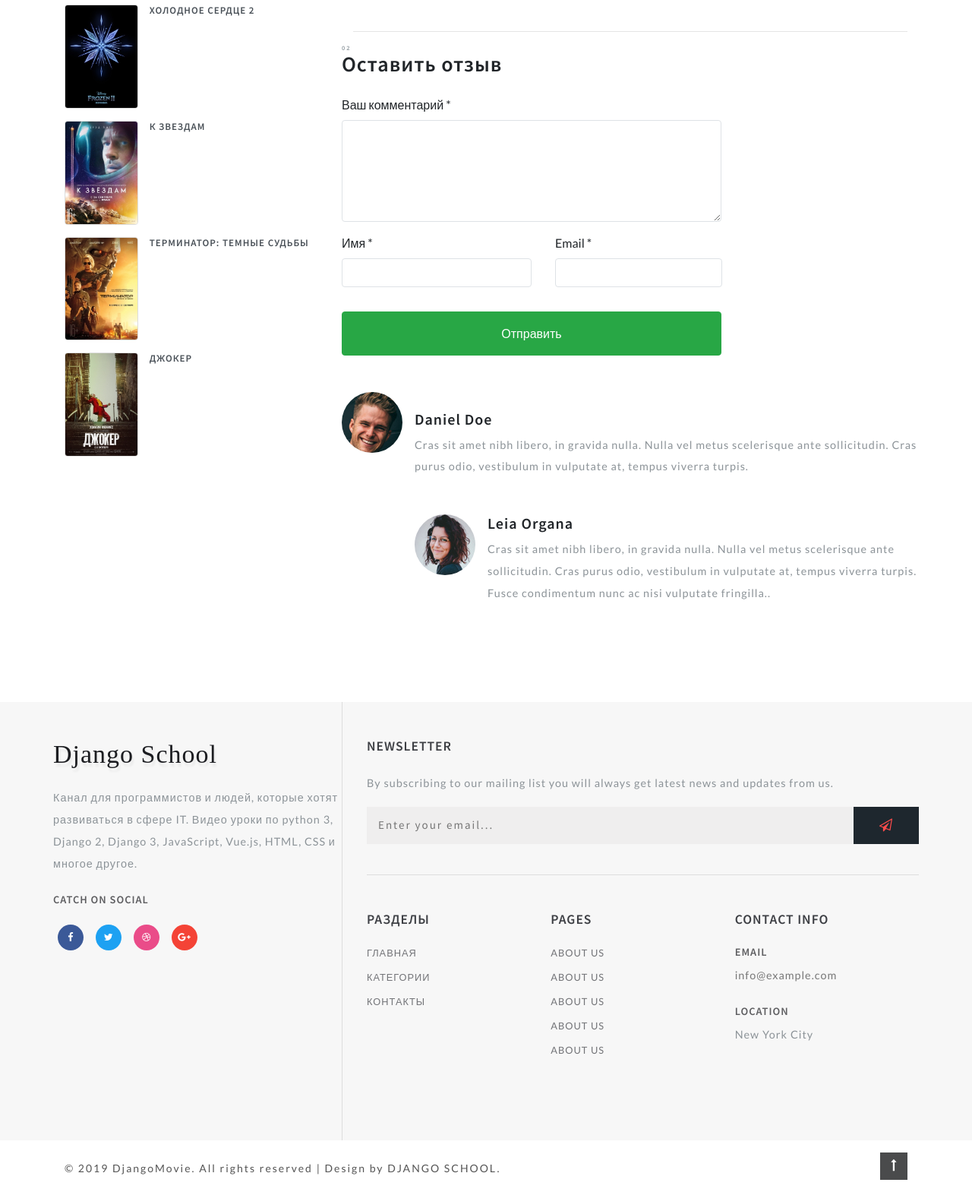
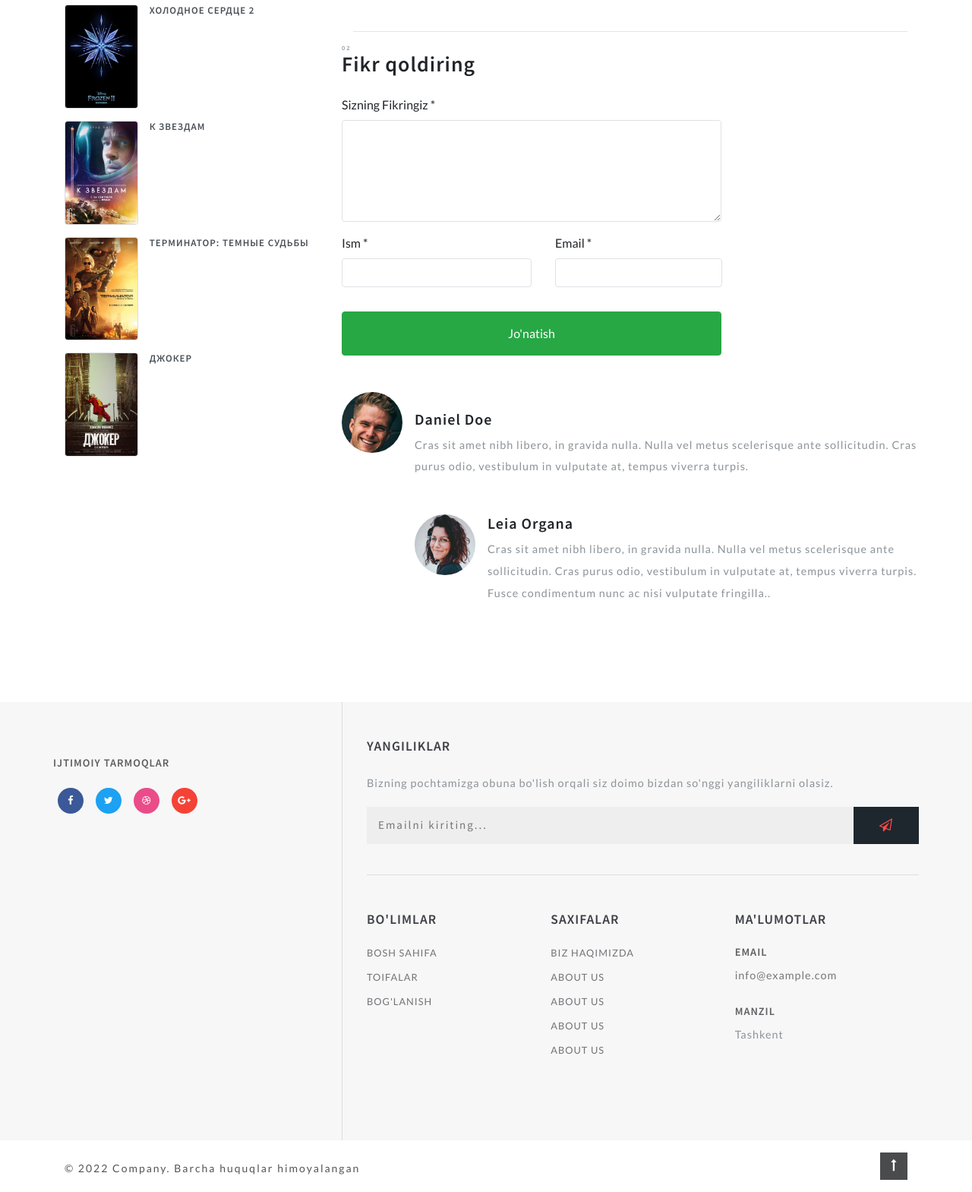
Before and after one commit to abd1bayev/My-first-project_is_Django, a Django app: template templates/movies/movie_detail.html in a window 1280 px wide. Shown: the part 1325-2894 px from the top of the page at 76% size. Run offline with Django 4.2, Linux system fonts and the light colour scheme; the template is opened without the code that fills it: most values are stand-ins (such as "Sample title", 1, 10 or a date in 2020); grey boxes marked "Sample" are stand-in pictures; some libraries are stand-ins or nearby versions.

Commit message:
Chanded Design

```diff
--- a/templates/movies/movie_detail.html
+++ b/templates/movies/movie_detail.html
@@ -33,30 +33,30 @@
                 <nav class="py-4">
                     <div id="logo">
                         <h1><a href="index.html" class="editContent"
-                               style="outline: none; outline-offset: -2px; cursor: inherit; color: rgb(255, 255, 255); font-size: 40px; background-color: rgba(0, 0, 0, 0); font-family: &quot;Source Sans Pro&quot;, sans-serif;">DjangoMovie</a>
+                               style="outline: none; outline-offset: -2px; cursor: inherit; color: rgb(255, 255, 255); font-size: 40px; background-color: rgba(0, 0, 0, 0); font-family: &quot;Source Sans Pro&quot;, sans-serif;">Company</a>
                         </h1>
                     </div>
 
                     <label for="drop" class="toggle">Menu</label>
                     <input type="checkbox" id="drop">
                     <ul class="menu mt-2">
-                        <li class="active"><a href="index.html">Главная</a></li>
+                        <li class="active"><a href="index.html">Bosh saxifa</a></li>
                         <li>
                             <!-- First Tier Drop Down -->
-                            <label for="drop-2" class="toggle">Категории <span
+                            <label for="drop-2" class="toggle">Toifalar <span
                                     class="fa fa-angle-down" aria-hidden="true"
                                     style="outline: none; cursor: inherit;"></span> </label>
-                            <a href="#">Категории <span class="fa fa-angle-down"
+                            <a href="#">Toifalar <span class="fa fa-angle-down"
                                                         aria-hidden="true"></span></a>
                             <input type="checkbox" id="drop-2">
                             <ul>
-                                <li><a href="movie_detail.html">Фильмы</a></li>
-                                <li><a href="movie_detail.html">Сериалы</a></li>
-                                <li><a href="movie_detail.html">Мультфильмы</a></li>
+                                <li><a href="movie_detail.html">Kinolar</a></li>
+                                <li><a href="movie_detail.html">Seriallar</a></li>
+                                <li><a href="movie_detail.html">Multfilmlar</a></li>
                             </ul>
                         </li>
                         <li><a href="contact.html"
-                               style="color: rgb(255, 255, 255); font-weight: 700; text-transform: uppercase;">Вход</a>
+                               style="color: rgb(255, 255, 255); font-weight: 700; text-transform: uppercase;">Kirish</a>
                         </li>
                     </ul>
                 </nav>
@@ -69,10 +69,10 @@
     <ol class="breadcrumb editContent">
         <li class="breadcrumb-item">
             <a href="index.html" class="editContent"
-               style="outline: none; cursor: inherit;">Home</a>
+               style="outline: none; cursor: inherit;">Bosh saxifa</a>
         </li>
         <li class="breadcrumb-item active editContent" style="outline: none; cursor: inherit;">
-            Single
+            Asosiy
         </li>
     </ol>
     <!---->
@@ -90,7 +90,7 @@
                             Поиск фильма</h3>
                         <form action="#" method="post" class="d-flex editContent"
                               style="outline: none; cursor: inherit;">
-                            <input type="search" placeholder="Введите название..." name="search"
+                            <input type="search" placeholder="Sarlavxani kiriting..." name="search"
                                    class="form-control" required="">
                             <button class="btn1 btn" style="outline: none; cursor: inherit;"><span
                                     class="fa fa-search" aria-hidden="true"
@@ -105,22 +105,22 @@
                             <li class="editContent" style="outline: none; cursor: inherit;">
                                 <input type="checkbox" class="checked">
                                 <span class="span editContent"
-                                      style="outline: none; cursor: inherit;">Аниме</span>
+                                      style="outline: none; cursor: inherit;">Anime</span>
                             </li>
                             <li class="editContent" style="outline: none; cursor: inherit;">
                                 <input type="checkbox" class="checked">
                                 <span class="span editContent"
-                                      style="outline: none; cursor: inherit;">Боевики</span>
+                                      style="outline: none; cursor: inherit;">Jangari</span>
                             </li>
                             <li class="editContent" style="outline: none; cursor: inherit;">
                                 <input type="checkbox" class="checked">
                                 <span class="span editContent"
-                                      style="outline: none; cursor: inherit;">Комедии</span>
+                                      style="outline: none; cursor: inherit;">Komediya</span>
                             </li>
                             <li class="editContent" style="outline: none; cursor: inherit;">
                                 <input type="checkbox" class="checked">
                                 <span class="span editContent"
-                                      style="outline: none; cursor: inherit;">Ужасы</span>
+                                      style="outline: none; cursor: inherit;">Qo'rqinchli</span>
                             </li>
                         </ul>
                     </div>
@@ -252,7 +252,7 @@
                     <!-- deals -->
                     <div class="deal-leftmk left-side">
                         <h3 class="sear-head editContent">
-                            Последние добавленные</h3>
+                            Son'nggi qo'shilgan</h3>
                         <div class="special-sec1 row mt-3 editContent">
                             <div class="img-deals col-md-4">
                                 <img src="bundles/images/s4.jpg" class="img-fluid" alt="">
@@ -338,38 +338,38 @@
                             </h3>
                             <h5 class="editContent"></h5>
                             <ul>
-                                <li style="list-style: none"><span><b>Год:</b> {{movie.year}}</span></li>
-                                <li style="list-style: none"><span><b>Страна:</b> {{movie.country}}</span>
+                                <li style="list-style: none"><span><b>Yili: </b> {{movie.year}}</span></li>
+                                <li style="list-style: none"><span><b>Davlati: </b> {{movie.country}}</span>
                                 </li>
-                                <li style="list-style: none"><span><b>Слоган:</b> {{movie.tagline}}</span>
+                                <li style="list-style: none"><span><b>Tavfsifi: </b> {{movie.tagline}}</span>
                                 </li>
                                 <li style="list-style: none">
-                                    <span><b>Режиссер:</b>
+                                    <span><b>Rejissyorlar: </b>
                                      {% for director in movie.derectors.all %}
                                         {{director.name}}
                                      {% endfor %}
                                     </span></li>
-                                <li style="list-style: none"><span><b>Актеры:</b>
+                                <li style="list-style: none"><span><b>Aktyorlar: </b>
                                 {% for actor in movie.actors.all %}
                                         {{actor.name}}
                                     {% endfor %}
                                 </span></li>
-                                <li style="list-style: none"><span><b>Жанр:</b>
+                                <li style="list-style: none"><span><b>Janri: </b>
                                 {% for genre in movie.genres.all %}
                                         {{genre.name}}
                                     {% endfor %}
                                 </span>
                                 </li>
-                                <li style="list-style: none"><span><b>Премьера в мире:</b>{{movie.world_premiere}}</span>
+                                <li style="list-style: none"><span><b>Premyera sanasi: </b>{{movie.world_premiere}}</span>
                                 </li>
                                 <li style="list-style: none">
-                                    <span><b>Бюджет:</b>${{movie.budget}}</span></li>
+                                    <span><b>Byudjet: </b>${{movie.budget}}</span></li>
                                 <li style="list-style: none">
-                                    <span><b>Сборы в США:</b>${{movie.fees_in_usa}}</span></li>
-                                <li style="list-style: none"><span><b>Сборы в мире:</b>${{movie.fees_in_world}}</span>
+                                    <span><b>Aqshdagi xarajatlar: </b>${{movie.fees_in_usa}}</span></li>
+                                <li style="list-style: none"><span><b>Dunyodagi xarajatlar: </b>${{movie.fees_in_world}}</span>
                                 </li>
                                 <li style="list-style: none">
-                                    <a href="#"><b>Рейтинг:</b>
+                                    <a href="#"><b>Reyting:</b>
                                     <span class="fa fa-star" aria-hidden="true"
                                           style="outline: none; cursor: inherit;"></span>
                                         <span class="fa fa-star" aria-hidden="true"
@@ -388,7 +388,7 @@
                                     <div class="share">
                                         <h4 class="editContent"
                                             style="outline: none; cursor: inherit;">
-                                            Share:</h4>
+                                            Ulashing: </h4>
                                         <ul class="w3layouts_social_list list-unstyled">
                                             <li>
                                                 <a href="#" class="w3pvt_facebook editContent"
@@ -420,7 +420,7 @@
                     <div class="row sub-para-w3layouts mt-5">
 
                         <h3 class="shop-sing editContent" style="outline: none; cursor: inherit;">
-                            О фильме {{movie.title}}
+                            Film haqida {{movie.title}}
                         </h3>
                         <p>
                             <img src="bundles/images/about.jpg" class="img-fluid" alt="">
@@ -435,8 +435,7 @@
                             <iframe width="560" height="315"
                                     src="https://www.youtube.com/embed/A36LahZNUiE?controls=0"
                                     frameborder="0" allow="accelerometer; autoplay;
-                                                                           encrypted-media; gyroscope; picture-in-picture"
-                                    allowfullscreen>
+                                                                           encrypted-media; gyroscope; picture-in-picture"  allowfullscreen>
 
                             </iframe>
                         </p>
@@ -448,12 +447,12 @@
                             <div class="contact-single">
                                 <h3 class="editContent" style="outline: none; cursor: inherit;">
                                     <span class="sub-tittle editContent"
-                                          style="outline: none; cursor: inherit;">02</span>Оставить отзыв</h3>
+                                          style="outline: none; cursor: inherit;">02</span>Fikr qoldiring</h3>
                                 <form action="#" method="get" class="mt-4">
                                     <div class="form-group editContent"
                                          style="outline: none; cursor: inherit;">
                                         <label for="contactcomment" class="editContent"
-                                               style="outline: none; cursor: inherit;">Ваш комментарий
+                                               style="outline: none; cursor: inherit;">Sizning Fikringiz
                                             *</label>
                                         <textarea class="form-control border" rows="5"
                                                   id="contactcomment" required=""></textarea>
@@ -462,7 +461,7 @@
                                         <div class="col-sm-6 form-group p-0 editContent"
                                              style="outline: none; cursor: inherit;">
                                             <label for="contactusername" class="editContent"
-                                                   style="outline: none; cursor: inherit;">Имя
+                                                   style="outline: none; cursor: inherit;">Ism
                                                 *</label>
                                             <input type="text" class="form-control border"
                                                    id="contactusername" required="">
@@ -478,14 +477,14 @@
                                     </div>
                                     <button type="submit"
                                             class="mt-3 btn btn-success btn-block py-3"
-                                            style="outline: none; cursor: inherit;">Отправить
+                                            style="outline: none; cursor: inherit;">Jo'natish
                                     </button>
                                 </form>
                             </div>
                             <!--  //contact form grid ends here -->
                         </div>
                         <div class="media py-5">
-                            <img src="bundles/images/te2.jpg" class="mr-3 img-fluid" alt="image"
+                            <img src="../../static//images/te2.jpg" class="mr-3 img-fluid" alt="image"
                                  style="outline: none; cursor: inherit;">
                             <div class="media-body mt-4">
                                 <h5 class="mt-0 editContent"
@@ -498,7 +497,7 @@
                                 <div class="media mt-5 editContent"
                                      style="outline: none; cursor: inherit;">
                                     <a class="pr-3" href="#">
-                                        <img src="bundles/images/te1.jpg" class="img-fluid "
+                                        <img src="../../static/images/te1.jpg" class="img-fluid "
                                              alt="image" style="outline: none; cursor: inherit;">
                                     </a>
                                     <div class="media-body">
@@ -525,21 +524,21 @@
         <div class="container">
             <div class="row footer-top">
                 <div class="col-lg-4 footer-grid_section_w3layouts">
-                    <h2 class="logo-2 mb-lg-4 mb-3">
-                        <a href="index.html" class="editContent">
-                                <span class="fa" aria-hidden="true"
-                                      style="outline: none; cursor: inherit;">
-                                    Django School
-                                </span>
-                        </a>
-                    </h2>
-                    <p class="editContent" style="outline: none; cursor: inherit;">
-                        Канал для программистов и людей, которые хотят развиваться в сфере IT.
-                        Видео уроки по python 3, Django 2, Django 3, JavaScript, Vue.js, HTML, CSS
-                        и многое другое.
-                    </p>
+<!--                    <h2 class="logo-2 mb-lg-4 mb-3">-->
+<!--                        <a href="index.html" class="editContent">-->
+<!--                                <span class="fa" aria-hidden="true"-->
+<!--                                      style="outline: none; cursor: inherit;">-->
+<!--                                    Django School-->
+<!--                                </span>-->
+<!--                        </a>-->
+<!--                    </h2>-->
+<!--                    <p class="editContent" style="outline: none; cursor: inherit;">-->
+<!--                        Канал для программистов и людей, которые хотят развиваться в сфере IT.-->
+<!--                        Видео уроки по python 3, Django 2, Django 3, JavaScript, Vue.js, HTML, CSS-->
+<!--                        и многое другое.-->
+<!--                    </p>-->
                     <h4 class="sub-con-fo ad-info my-4 editContent"
-                        style="outline: none; cursor: inherit;">Catch on Social</h4>
+                        style="outline: none; cursor: inherit;">Ijtimoiy tarmoqlar</h4>
                     <ul class="w3layouts_social_list media-soc list-unstyled">
                         <li>
                             <a href="#" class="w3pvt_facebook editContent"
@@ -574,14 +573,12 @@
                 <div class="col-lg-8 footer-right">
                     <div class="w3layouts-news-letter">
                         <h3 class="footer-title text-uppercase editContent mb-lg-4 mb-3"
-                            style="outline: none; cursor: inherit;">Newsletter</h3>
+                            style="outline: none; cursor: inherit;">Yangiliklar</h3>
 
-                        <p class="editContent" style="outline: none; cursor: inherit;">By
-                            subscribing to our mailing list you will always get latest news and
-                            updates from us.</p>
+                        <p class="editContent" style="outline: none; cursor: inherit;">Bizning pochtamizga obuna bo'lish orqali siz doimo bizdan so'nggi yangiliklarni olasiz.</p>
                         <form action="#" method="post" class="w3layouts-newsletter">
                             <input type="email" name="Email" class="editContent"
-                                   placeholder="Enter your email..." required=""
+                                   placeholder="Emailni kiriting..." required=""
                                    style="outline: none; cursor: inherit;">
                             <button class="btn1 btn" style="outline: none; cursor: inherit;"><span
                                     class="fa fa-paper-plane-o" aria-hidden="true"
@@ -592,19 +589,19 @@
                     <div class="row mt-lg-4 bottom-w3layouts-sec-nav mx-0">
                         <div class="col-md-4 footer-grid_section_w3layouts">
                             <h3 class="footer-title text-uppercase editContent mb-lg-4 mb-3"
-                                style="outline: none; cursor: inherit;">Разделы</h3>
+                                style="outline: none; cursor: inherit;">Bo'limlar</h3>
                             <ul class="list-unstyled w3layouts-icons">
                                 <li>
                                     <a href="index.html" class="editContent"
-                                       style="outline: none; cursor: inherit;">Главная</a>
+                                       style="outline: none; cursor: inherit;">Bosh sahifa</a>
                                 </li>
                                 <li>
                                     <a href="about.html" class="editContent"
-                                       style="outline: none; cursor: inherit;">Категории</a>
+                                       style="outline: none; cursor: inherit;">Toifalar</a>
                                 </li>
                                 <li>
                                     <a href="contact.html" class="editContent"
-                                       style="outline: none; cursor: inherit;">Контакты</a>
+                                       style="outline: none; cursor: inherit;">Bog'lanish</a>
                                 </li>
                             </ul>
                         </div>
@@ -612,12 +609,12 @@
                             <!-- social icons -->
                             <div class="agileinfo_social_icons">
                                 <h3 class="footer-title text-uppercase editContent mb-lg-4 mb-3"
-                                    style="outline: none; cursor: inherit;">Pages</h3>
+                                    style="outline: none; cursor: inherit;">Saxifalar</h3>
                                 <ul class="list-unstyled w3layouts-icons">
 
                                     <li>
                                         <a href="#" class="editContent"
-                                           style="outline: none; cursor: inherit;">About Us</a>
+                                           style="outline: none; cursor: inherit;">Biz haqimizda</a>
                                     </li>
                                     <li>
                                         <a href="#" class="editContent"
@@ -641,7 +638,7 @@
                         </div>
                         <div class="col-md-4 footer-grid_section_w3layouts my-md-0 my-5">
                             <h3 class="footer-title text-uppercase text-wh mb-lg-4 mb-3 editContent"
-                                style="outline: none; cursor: inherit;">Contact Info</h3>
+                                style="outline: none; cursor: inherit;">Ma'lumotlar</h3>
                             <div class="contact-info">
                                 <div class="footer-address-inf my-4">
                                     <h4 class="ad-info mb-2 editContent"
@@ -651,9 +648,9 @@
                                 </div>
                                 <div class="footer-address-inf">
                                     <h4 class="ad-info mb-2 editContent"
-                                        style="outline: none; cursor: inherit;">Location</h4>
+                                        style="outline: none; cursor: inherit;">Manzil</h4>
                                     <p class="editContent" style="outline: none; cursor: inherit;">
-                                        New York City</p>
+                                        Tashkent</p>
                                 </div>
                             </div>
                         </div>
@@ -669,8 +666,8 @@
     <div class="cpy-right py-3">
         <div class="container">
             <div class="row">
-                <p class="col-md-10 text-left">© 2019 DjangoMovie. All rights reserved | Design by
-                    <a href="https://djangochannel.com"> DJANGO SCHOOL.</a>
+                <p class="col-md-10 text-left">© 2022 Company. Barcha huquqlar himoyalangan
+<!--                    <a href="https://djangochannel.com"> DJANGO SCHOOL.</a>-->
                 </p>
                 <!-- move top icon -->
                 <a href="#home" class="move-top text-right col-md-2"><span
--- a/templates/movies/movie_list.html
+++ b/templates/movies/movie_list.html
@@ -422,7 +422,7 @@
         <div class="cpy-right py-3">
             <div class="container">
                 <div class="row">
-                    <p class="col-md-10 text-left">© 2022 DjangoMovie. Barcha huquqlar himoyalangan</p>
+                    <p class="col-md-10 text-left">© 2022 Company. Barcha huquqlar himoyalangan</p>
                     <!-- move top icon -->
                     <a href="#home" class="move-top text-right col-md-2"><span class="fa fa-long-arrow-up" aria-hidden="true" ></span></a>
                     <!-- //move top icon -->
```
